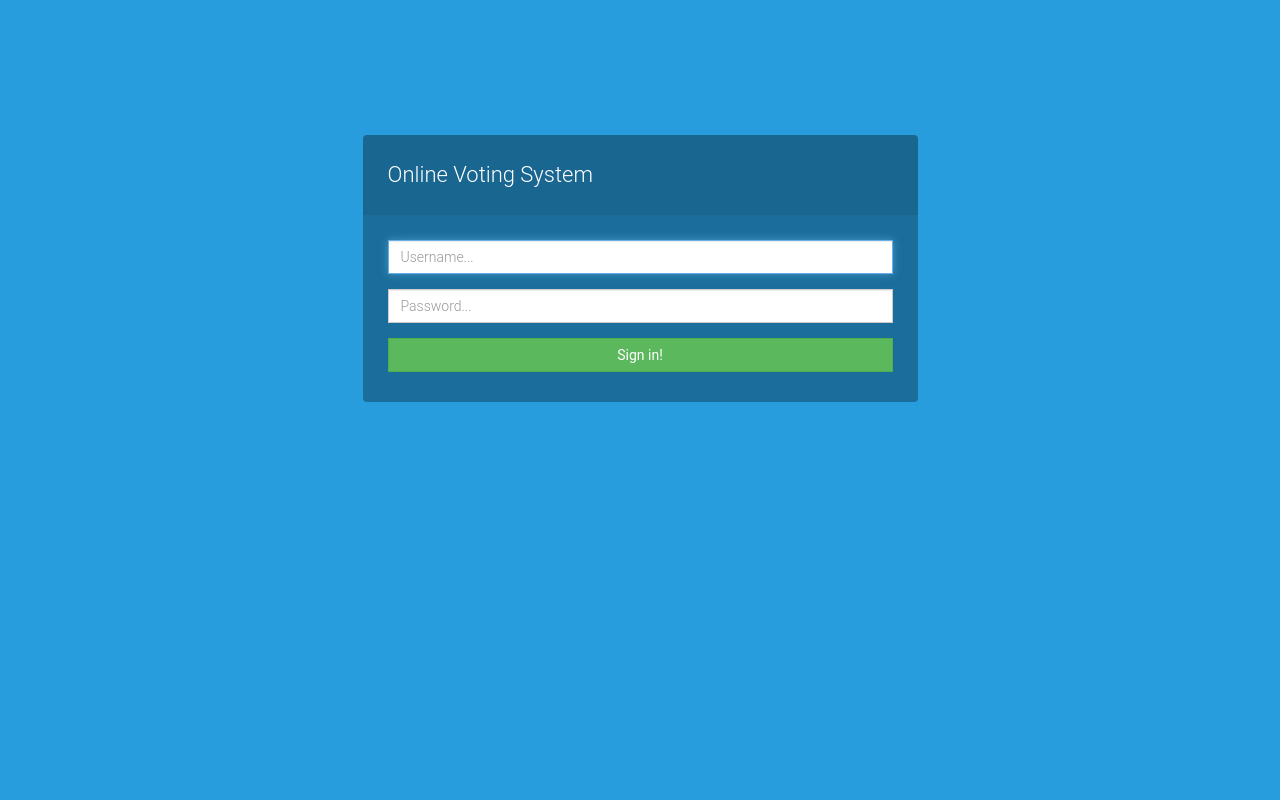
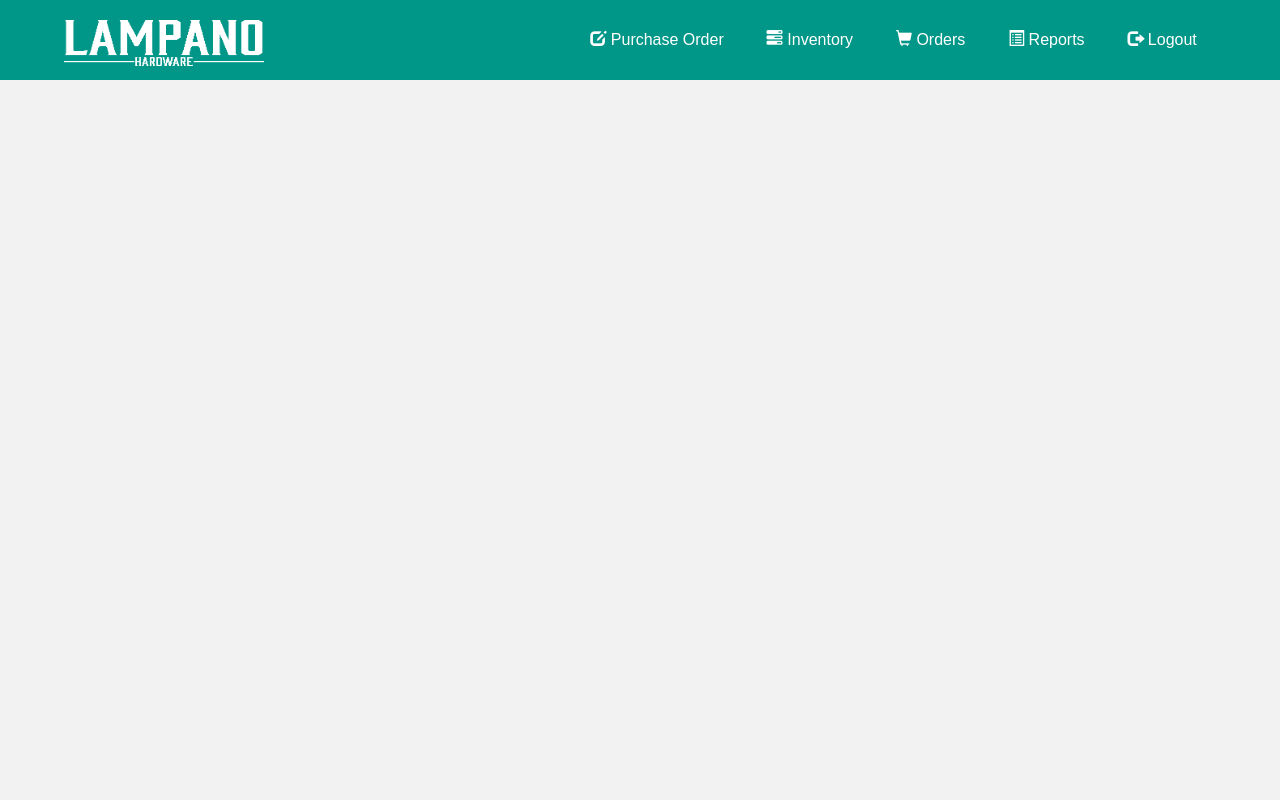
Before and after one commit to MF-DEV12/OS, a CodeIgniter app: the page made by application/views/index.php in a window 1280 px wide. Run offline with CodeIgniter, Linux system fonts and the light colour scheme; some web fonts are replaced.

Commit message:
Create Navigation for Admin, Supplier and Customer and Login page;

```diff
--- a/application/controllers/Login.php
+++ b/application/controllers/Login.php
@@ -8,6 +8,11 @@ class Login extends CI_Controller {
  		$this->param = $this->param = $this->query_model->param;
  		$this->param["table"] = "tblusers";
  	}
+
+ 	function index(){
+ 		$this->load->view('login');
+ 	}
+
 	function validateUser(){
 		$username = $this->input->post("username");
 		$password = $this->input->post("password");
--- a/application/views/header.php
+++ b/application/views/header.php
@@ -2,55 +2,88 @@
  <header>
 
  <?php
- 	$curLabel = "CMS";
- 	if($index==1)
- 		$curLabel .= " - PROJECTS";
- 	if($index==2)
- 		$curLabel .=  " - CONTRIBUTORS";
- 	if($index==3)
- 		$curLabel .=  " - CONTRIBUTIONS";
- 	if($index==4)
- 		$curLabel .=  " - ASSETS";
- 	if($index==5)
- 		$curLabel .=  " - EXPENSES";
- 	if($index==6)
- 		$curLabel .=  " - DASHBOARD";
- 	if($index==7)
- 		$curLabel .=  " - ABOUT US";
- 	if($index==8)
- 		$curLabel .=  " - BACKUP";
+ 	$curLabel = "LAMPANO HARDWARE";
+ 	$mode = "admin"; // admin|supplier|customer
 
  ?>
 
-	<div class="cd-logo"><?=$curLabel;?></div>
+	<div class="cd-logo"> <img class="company-logo" src="<?=base_url('images/logo.png');?>" alt=""/>  </div>
 
 	<nav class="cd-main-nav-wrapper">
+	 	<ul class="cd-main-nav">
+	 	<!-- CUSTOMER NAVIGATION MENU -->
+	 	<?php if($mode=="customer") { ?>
 
-		<ul class="cd-main-nav">
-			<li <?=(($index == 6) ? "class='active'" : "");?>><a href="<?=base_url('admin/dashboard');?>"><span class="glyphicon glyphicon-dashboard"></span> Dashboard</a></li>
-			<li <?=(($index == 1) ? "class='active'" : "");?>><a href="<?=base_url('admin/project');?>"><span class="glyphicon glyphicon-glyphicon glyphicon-tasks"></span> Projects</a></li>
-			<li <?=(($index == 2) ? "class='active'" : "");?>><a href="<?=base_url('admin/contributors');?>"><span class="glyphicon glyphicon-user"></span> Contributors</a></li>
 
-			<li>
+					<li><a href="<?=base_url('admin/dashboard');?>"><span class="glyphicon glyphicon-shopping-cart"></span> Order</a></li>
+					<li><a href="<?=base_url('admin/project');?>"><span class="glyphicon glyphicon-comment"></span> Forum</a></li>
+					<li><a href="<?=base_url('admin/contributors');?>">  About us</a></li>
+
+
+
+	 	<?php } ?>
+
+	 	<!-- CUSTOMER NAVIGATION MENU -->
+	 	<?php if($mode=="admin") { ?>
+
+
+				<li><a href="<?=base_url('admin/dashboard');?>"><span class="glyphicon glyphicon-edit"></span> Purchase Order</a></li>
+				<li><a href="<?=base_url('admin/project');?>"><span class="glyphicon glyphicon-glyphicon glyphicon-tasks"></span> Inventory</a></li>
+				<li><a href="<?=base_url('admin/contributors');?>"><span class="glyphicon glyphicon-shopping-cart"></span> Orders</a></li>
+				<li><a href="<?=base_url('admin/contributors');?>"><span class="glyphicon glyphicon-list-alt"></span> Reports</a></li>
+				<li><a href="<?=base_url('login/clearSession');?>"><span class="glyphicon glyphicon-log-out"></span> Logout</a></li>
+
+
+
+	 	<?php } ?>
+
+	 	<!-- CUSTOMER NAVIGATION MENU -->
+	 	<?php if($mode=="supplier") { ?>
+
+
+				<li><a href="<?=base_url('admin/dashboard');?>"><span class="glyphicon glyphicon-download-alt"></span> Requests</a></li>
+				<li><a href="<?=base_url('admin/project');?>"><span class="glyphicon glyphicon-tasks"></span> Items</a></li>
+
+				<li><a href="<?=base_url('login/clearSession');?>"><span class="glyphicon glyphicon-log-out"></span> Logout</a></li>
+
+	 	<?php } ?>
+
+
+
+		<!-- <ul class="cd-main-nav">
+			<li><a href="<?=base_url('admin/dashboard');?>"><span class="glyphicon glyphicon-dashboard"></span> Dashboard</a></li>
+			<li><a href="<?=base_url('admin/project');?>"><span class="glyphicon glyphicon-glyphicon glyphicon-tasks"></span> Projects</a></li>
+			<li><a href="<?=base_url('admin/contributors');?>"><span class="glyphicon glyphicon-user"></span> Contributors</a></li>
+
+
+		 	<li>
 				<a href="#1" class="cd-subnav-trigger"><span class="glyphicon glyphicon-modal-window"></span> Transactions </a>
-				<ul>
+				<ul >
 					<li class="go-back"> <a href="#1" > Back</a></li>
-					<li <?=(($index == 3) ? "class='active'" : "");?>><a href="<?=base_url('admin/contributions');?>"><span class="glyphicon glyphicon-piggy-bank"></span> Contributions</a></li>
-					<li <?=(($index == 4) ? "class='active'" : "");?>><a href="<?=base_url('admin/assets');?>"><span class="glyphicon glyphicon-export"></span> Assets</a></li>
-					<li <?=(($index == 5) ? "class='active'" : "");?>><a href="<?=base_url('admin/expenses');?>"><span class="glyphicon glyphicon-import"></span> Expenses</a></li>
-					<li><a href="#0" class="placeholder">Placeholder</a></li>
+					<li><a href="<?=base_url('admin/contributions');?>"><span class="glyphicon glyphicon-piggy-bank"></span> Contributions</a></li>
+					<li><a href="<?=base_url('admin/debt');?>"><span class="glyphicon glyphicon-export"></span> Debt</a></li>
+					<li><a href="<?=base_url('admin/expenses');?>"><span class="glyphicon glyphicon-import"></span> Expenses</a></li>
 					<li><a href="#0" class="placeholder">Placeholder</a></li>
 					<li><a href="#0" class="placeholder">Placeholder</a></li>
 					<li><a href="#0" class="placeholder">Placeholder</a></li>
 
 				</ul>
 			</li>
-			<li <?=(($index == 8) ? "class='active'" : "");?>><a href="<?=base_url('indexpage/utilities');?>"><span class="glyphicon glyphicon-save"></span> Backup</a></li>
 
-			<li <?=(($index == 7) ? "class='active'" : "");?>><a href="<?=base_url('indexpage/aboutus');?>"><span class="glyphicon glyphicon-info-sign"></span> About us</a></li>
+			<li>
+				<a href="#2" class="cd-subnav-trigger "><span class="glyphicon glyphicon-modal-window"></span> Settings </a>
+				<ul>
+					<li class="go-back"> <a href="#2" > Back</a></li>
+					<li><a href="<?=base_url('indexpage/utilities');?>"><span class="glyphicon glyphicon-save"></span> Backup</a></li>
+					<li><a href="<?=base_url('indexpage/aboutus');?>"><span class="glyphicon glyphicon-info-sign"></span> About us</a></li>
 
+					<li><a href="#0" class="placeholder">Placeholder</a></li>
+					<li><a href="#0" class="placeholder">Placeholder</a></li>
+					<li><a href="#0" class="placeholder">Placeholder</a></li>
 
-			<li><a href="<?=base_url('login/clearSession');?>"><span class="glyphicon glyphicon-log-out"></span> Logout</a></li>
+				</ul>
+			</li>-->
+
 
 		</ul> <!-- .cd-main-nav -->
 	</nav> <!-- .cd-main-nav-wrapper -->
--- a/application/views/index.php
+++ b/application/views/index.php
@@ -1,57 +1,36 @@
 <!DOCTYPE html>
 <html>
 <head>
-	<meta charset="utf-8">
-    <meta http-equiv="X-UA-Compatible" content="IE=edge">
+    <!-- Include meta tag to ensure proper rendering and touch zooming -->
     <meta name="viewport" content="width=device-width, initial-scale=1">
-	<title>Online Voting System</title>
-	<link rel="stylesheet" type="text/css" href="<?=base_url('css/bootstrap/bootstrap.min.css');?>">
-	<link rel="stylesheet" type="text/css" href="<?=base_url('css/form-element.css');?>">
-	<link rel="stylesheet" type="text/css" href="<?=base_url('css/login.css');?>">
+
+
+    <title>Lampano Hardware</title>
+
+    <link rel="stylesheet" type="text/css" href="https://fonts.googleapis.com/css?family=Century%20Gothic">
+    <link rel="stylesheet" type="text/css" href="<?=base_url('css/bootstrap/bootstrap.min.css');?>">
+    <link rel="stylesheet" href="<?=base_url('css/navside/nav.css');?>"> <!-- Resource style -->
+    <link rel="stylesheet" href="<?=base_url('css/style.css');?>"> <!-- Resource style -->
+
+    <link href="<?=base_url('js/bootstrap-datepicker/css/bootstrap-datetimepicker.css');?>" rel="stylesheet" type="text/css" />
 </head>
 <body>
 
- <!-- Top content -->
-        <div class="top-content">
+    <?php $this->load->view("header");?>
+    <main class="cd-main-content">
 
-            <div class="inner-bg">
-                <div class="container">
 
-                    <div class="row">
-                        <div class="col-sm-6 col-sm-offset-3 form-box">
-                        	<div class="form-top">
-                        		<div class="form-top-left">
-                        			<h3>Online Voting System</h3>
-                        		</div>
-                        		<div class="form-top-right">
-                        			<i class="fa fa-lock"></i>
-                        		</div>
-                            </div>
-                            <div class="form-bottom">
-			                    <form role="form" action="" method="post" class="login-form" id="loginform">
-			                    	<div class="form-group">
-			                    		<label class="sr-only" for="form-username">Username</label>
-			                        	<input type="text" name="form-username" placeholder="Username..." class="form-username form-control" id="USERNAME" required autofocus="autofocus">
-			                        </div>
-			                        <div class="form-group">
-			                        	<label class="sr-only" for="form-password">Password</label>
-			                        	<input type="password" name="form-password" placeholder="Password..." class="form-password form-control" id="PASSWORD" required>
-			                        </div>
-			                        <button type="submit" class="btn btn-success">Sign in!</button>
-			                    </form>
-		                    </div>
-                        </div>
-                    </div>
 
-                </div>
-            </div>
+            <!-- <h5 class="dash-header"><span class="glyphicon glyphicon-stats"></span> Project Contributions</h5> -->
 
-        </div>
 
-	<script type="text/javascript" src='js/jquery/jquery-1.11.3.js'></script>
-	<script type="text/javascript" src='js/bootstrap/bootstrap.min.js'></script>
-    <script type="text/javascript" src="<?=base_url('js/bootbox.min.js');?>"></script>
-	<script type="text/javascript" src='js/utility/ajaxCall.js'></script>
-	<script type="text/javascript" src='js/index.js'></script>
+    </main>
+    <script type="text/javascript" src='<?=base_url("js/jquery/jquery-1.11.3.js")?>'></script>
+    <script type="text/javascript" src='<?=base_url("js/bootstrap/bootstrap.min.js")?>'></script>
+    <script type="text/javascript" src='<?=base_url("js/utility/ajaxCall.js")?>'></script>
+    <script src="https://code.highcharts.com/highcharts.js"></script>
+    <script src="<?=base_url('js/navside/main.js');?>"></script>
+
 </body>
+
 </html>
--- a/css/login.css
+++ b/css/login.css
@@ -3,9 +3,25 @@ body {
     font-family: 'Roboto', sans-serif;
     font-size: 16px;
     font-weight: 300;
-    background: #279ddd;
+    /*background: #279ddd;*/
     line-height: 30px;
+    background-image: url(../images/bg.jpg);
+    background-repeat: no-repeat;
+    background-size: 100% auto;
     text-align: center;
+}
+
+
+.background-holder{
+    position: absolute;
+    left: 0;
+    width: 100%;
+    height: 100%;
+    opacity: 0.8;
+}
+
+.logo-holder{
+   padding:65px;
 }
 
 strong { font-weight: 500; }
@@ -104,7 +120,7 @@ img { max-width: 100%; }
 .top-content .description a:focus { border-bottom: 1px dotted #fff; }
 
 .form-box {
-    margin-top: 35px;
+    margin-top: 0px;
 }
 
 .form-top {
@@ -117,8 +133,8 @@ img { max-width: 100%; }
 }
 
 .form-top-left {
-    float: left;
-    width: 75%;
+    /*float: left;*/
+    width: 100%;
     padding-top: 25px;
 }
 
@@ -176,8 +192,15 @@ img { max-width: 100%; }
 @media (min-width: 768px) and (max-width: 991px) {}
 
 @media (max-width: 767px) {
+    body {
+        background-size: 100% 100% !important;
+    }
+    .inner-bg { padding: 60px 0 110px 0; }
+    .logo-holder {
+        padding: 12px !important;
+    }
 
-    .inner-bg { padding: 60px 0 110px 0; }
+
 
 }
 
--- a/css/navside/nav.css
+++ b/css/navside/nav.css
@@ -30,6 +30,12 @@ a {
 Main Components
 
 -------------------------------- */
+img.company-logo{
+  height: 100%;
+  margin: -12px 0px;
+  width: 200px;
+}
+
 header {
   position: fixed;
   z-index: 3;
@@ -37,7 +43,7 @@ header {
   width: 100%;
   top: 0;
   left: 0;
-  background-color: #003455;
+  background-color: #009688;
   -webkit-font-smoothing: antialiased;
   -moz-osx-font-smoothing: grayscale;
   /* Force Hardware Acceleration */
@@ -95,11 +101,7 @@ header::before {
   backface-visibility: hidden;
   color: white;
 }
-.cd-logo img {
-  display: block;
-  max-width: 100%;
-  margin-top: 14px;
-}
+
 @media only screen and (min-width: 1024px) {
   .cd-logo {
     position: absolute;
@@ -107,9 +109,8 @@ header::before {
     margin-left: 5%;
     margin-top: 14px;
   }
-  .cd-logo img {
-    margin-top: 29px;
-  }
+
+
 }
 
 .cd-nav-trigger {
@@ -204,7 +205,7 @@ header::before {
   overflow: auto;
   -webkit-overflow-scrolling: touch;
   visibility: hidden;
-  background: #001A2A;
+  background: #005a51;
   -webkit-transition: visibility 0s 0.3s;
   -moz-transition: visibility 0s 0.3s;
   transition: visibility 0s 0.3s;
@@ -213,7 +214,7 @@ header::before {
   display: block;
   font-size: 1.5rem;
   padding: .9em 2em .9em 1em;
-  border-bottom: 1px solid #33414a;
+  border-bottom: 1px solid white;
   color: #ffffff;
   -webkit-transition: -webkit-transform 0.3s, opacity 0.3s;
   -moz-transition: -moz-transform 0.3s, opacity 0.3s;
@@ -464,6 +465,7 @@ header::before {
     -o-transform: rotate(135deg);
     transform: rotate(135deg);
   }
+
 }
 
 .cd-main-content::before {
@@ -590,6 +592,11 @@ header::before {
  #mobile-text{
     display: block !important;
   }
+   img.company-logo{
+    height: 34px;
+    margin: -12px 0px !important;
+    width: 200px;
+  }
 }
 
 #mobile-text{
@@ -610,7 +617,7 @@ header::before {
 }
 
 .cd-main-nav li.active a {
-    background: #003455;
+    background: #009688;
 }
 
 
--- a/css/style.css
+++ b/css/style.css
@@ -4,11 +4,13 @@ body{
     font-family: Arial, sans-serif !important;
 }
 
+
+
 /*MAINTENANCE - TABLE*/
 
 div.table-wrap{
   width: 100%;
-  padding: 0px;
+  padding: 10px;
 }
 
 div.table-group{
@@ -59,6 +61,16 @@ asterisk{
 }
 
 
+/*BUTTON STYLE*/
+button#btn-add{
+  margin-left: 10px !important;
+  background-color:   #4caf50 !important;
+  border-color:   #4caf50 !important;
+}
+
+button#btn-add:after {
+    content: " ADD";
+}
 
 
 
@@ -67,11 +79,12 @@ asterisk{
  @media screen and (max-width: 767px) {
    div.table-wrap{
     width: 100%;
+    padding: 0px !important;
+
    }
    .btn-action-group{
     float: right;
    }
-
 
 
 
@@ -110,7 +123,12 @@ asterisk{
 
     }
 
-    #btn-add{
+    /*BUTTON STYLE*/
+    button#btn-add:after {
+        content: "" !important;
+    }
+
+    button#btn-add{
       position: fixed !important;
       bottom: 10px;
       right: 10px;
@@ -122,6 +140,7 @@ asterisk{
       height: 70px;
       border-radius: 50%
     }
+
 
 }
 
```
Also changed, not shown: application/controllers/Indexpage.php (deleted, +0 -157 lines), application/controllers/Main.php (added, +16 -0 lines), application/views/login.php (added, +63 -0 lines), images/bg.jpg (added), images/logo.png (added).
